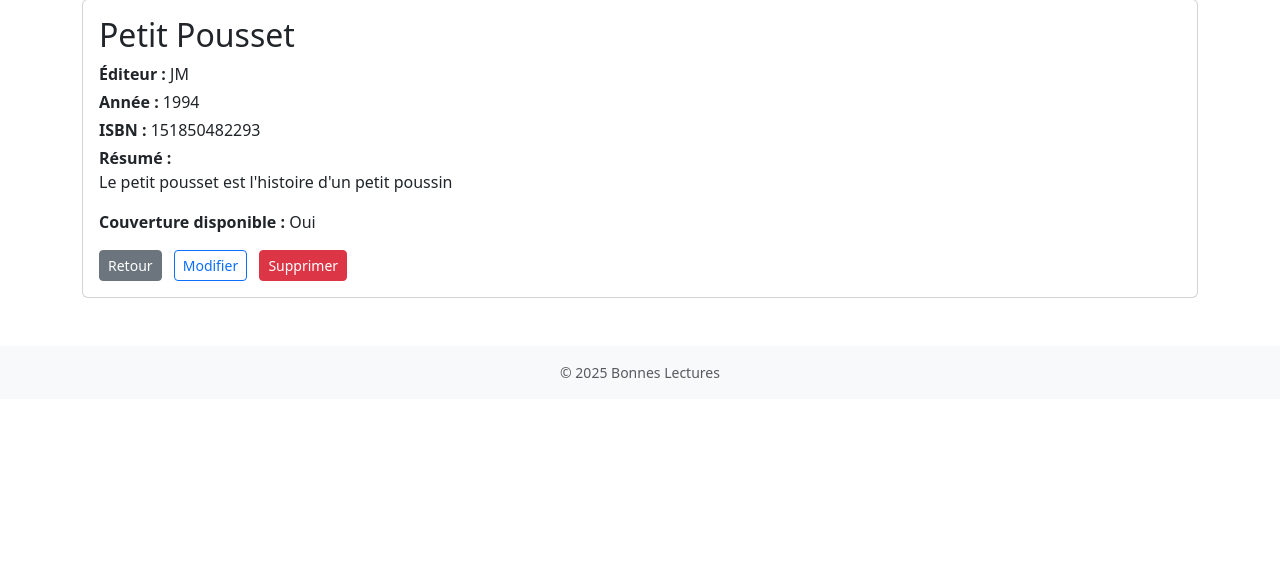
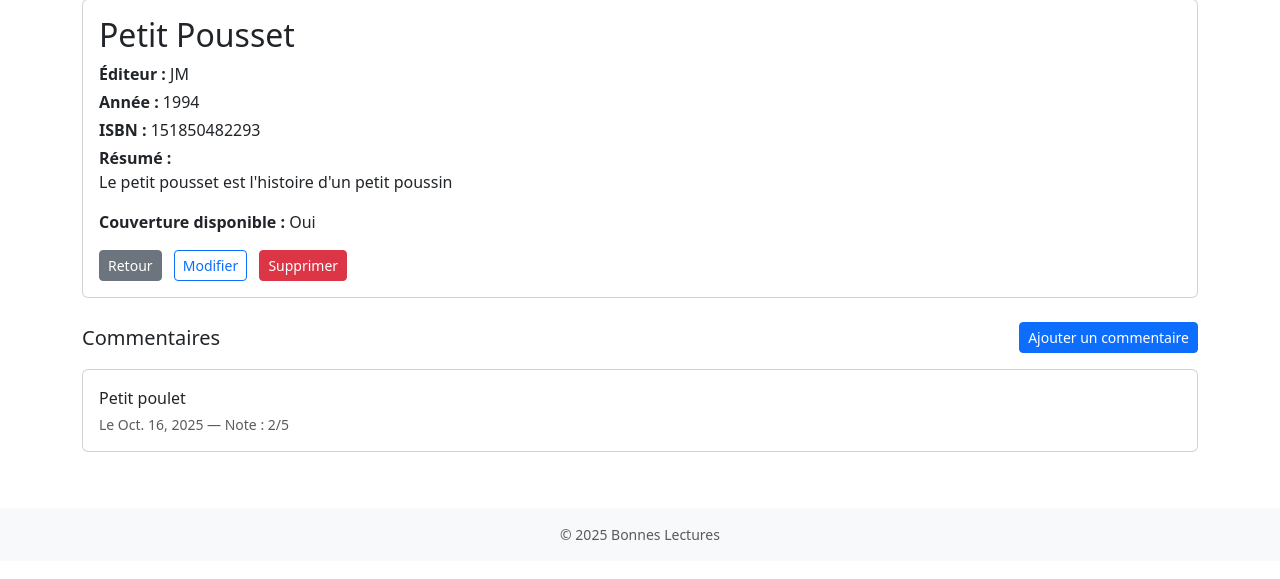
Before and after one commit to JeanMarcJorite/tp5_frameworkWeb, a Django app: page /book/4/ in a window 1280 px wide. Shown: the part 95-674 px from the top of the page. Run offline with Django 5.2, Linux system fonts and the light colour scheme; data comes from the database, SQL or seed files in the repository; some libraries are stand-ins or nearby versions.

Commit message:
ajout de la section commentaire dans la page detail

```diff
--- a/tp2/bonnes_lectures/templates/book_detail.html
+++ b/tp2/bonnes_lectures/templates/book_detail.html
@@ -25,5 +25,28 @@
             </div>
         </div>
     </div>
+            <div class="mt-4">
+                <div class="d-flex justify-content-between align-items-center mb-3">
+                    <h3 class="h5 mb-0">Commentaires</h3>
+                    <a class="btn btn-primary btn-sm" href="{% url 'new_review' book.id %}">Ajouter un commentaire</a>
+                </div>
+
+                {% if reviews %}
+                    <div class="row">
+                        {% for review in reviews %}
+                            <div class="col-12 mb-2">
+                                <div class="card">
+                                    <div class="card-body">
+                                        <p class="mb-1">{{ review.content }}</p>
+                                        <div class="text-muted small">Le {{ review.date }} — Note : {{ review.rating }}/5</div>
+                                    </div>
+                                </div>
+                            </div>
+                        {% endfor %}
+                    </div>
+                {% else %}
+                    <div class="alert alert-info">Pas encore de commentaires pour ce livre.</div>
+                {% endif %}
+            </div>
 </div>
 {% endblock %}
--- a/tp2/bonnes_lectures/views.py
+++ b/tp2/bonnes_lectures/views.py
@@ -18,7 +18,8 @@ def book_list(request):
 
 def book_detail(request, id):
     book = get_object_or_404(Book, id=id)
-    return render(request, 'book_detail.html', {'book': book})
+    reviews = book.reviews.order_by('-date')
+    return render(request, 'book_detail.html', {'book': book, 'reviews': reviews})
 
 def new_book(request):
     if request.method == 'POST':
```
